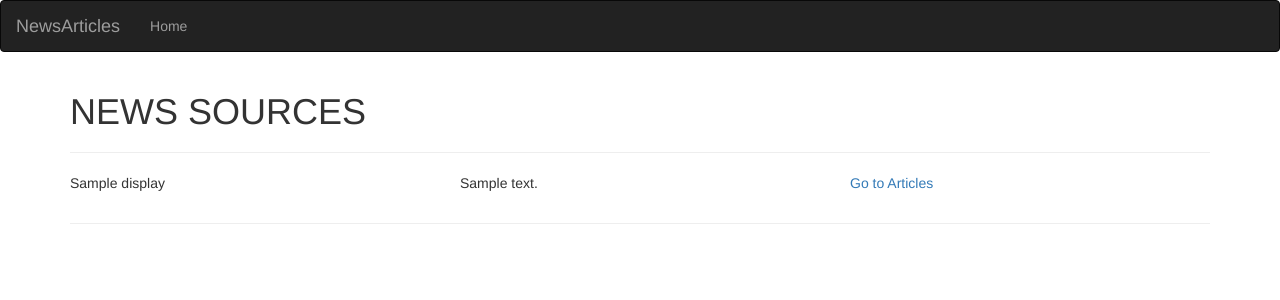
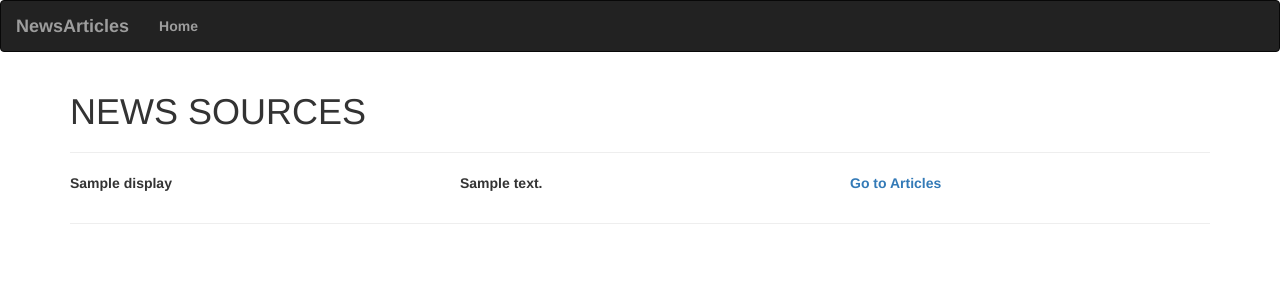
Before and after one commit to Abdisamad100/NEWS_API, a Flask app: template app/templates/index.html in a window 1280 px wide. Shown: the top 300 px of the page. Run offline with Flask 2, Linux system fonts and the light colour scheme; the template is opened without the code that fills it: most values are stand-ins (such as "Sample title", 1, 10 or a date in 2020); parts of the project's set-up code (start-up, migrations or seed data) failed here and were passed over; some libraries are stand-ins or nearby versions.

Commit message:
added styling

```diff
--- /dev/null
+++ b/app/static/css/index.css
@@ -0,0 +1,3 @@
+*{
+    font-weight:bold;
+}
--- a/app/templates/index.html
+++ b/app/templates/index.html
@@ -11,6 +11,14 @@
         {% endif %}
 
        {% import 'macros.html' as macro %}
+
+       <!-- Styles block -->
+
+       {% block styles%}
+       {{ super() }}
+       <link rel="stylesheet" href="{{url_for('static',filename='css/index.css')}}">
+        {% endblock %}
+      <!-- Content block -->
     </head>
     <body>
         <body>
```
